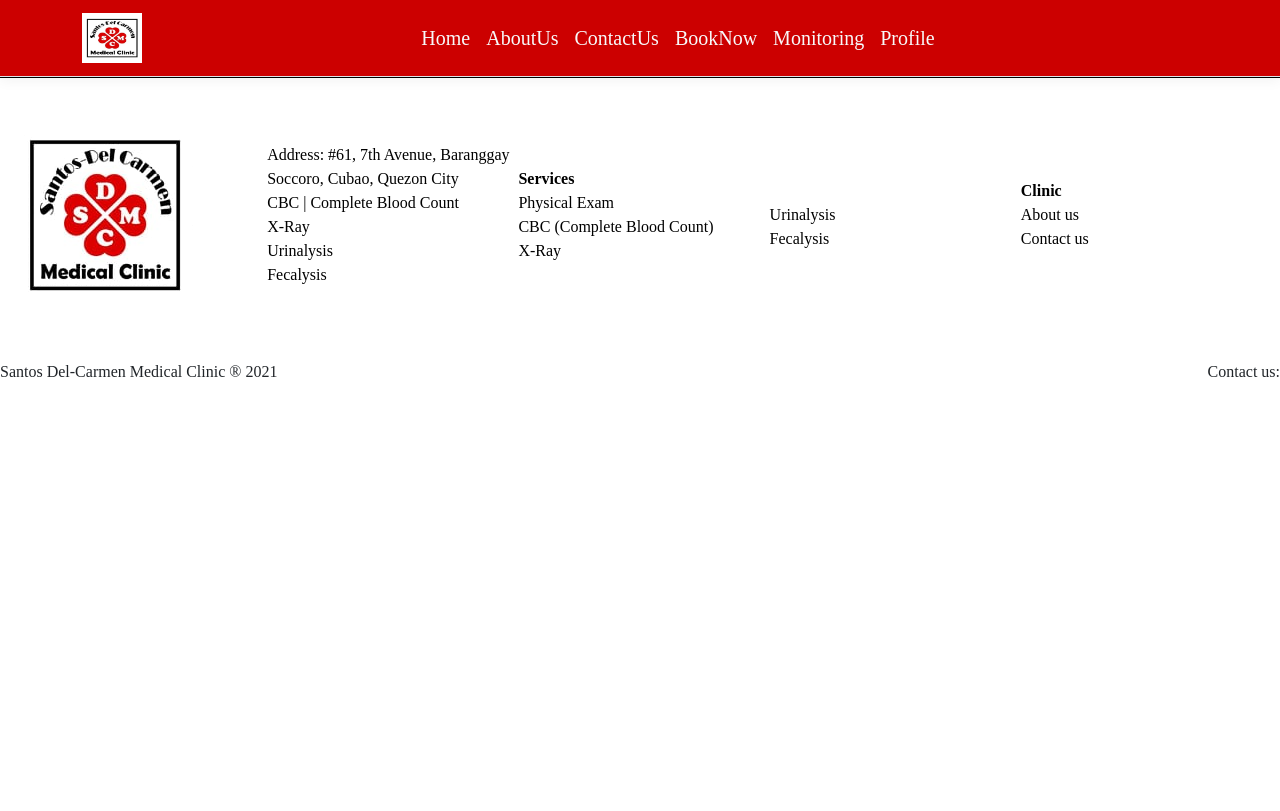
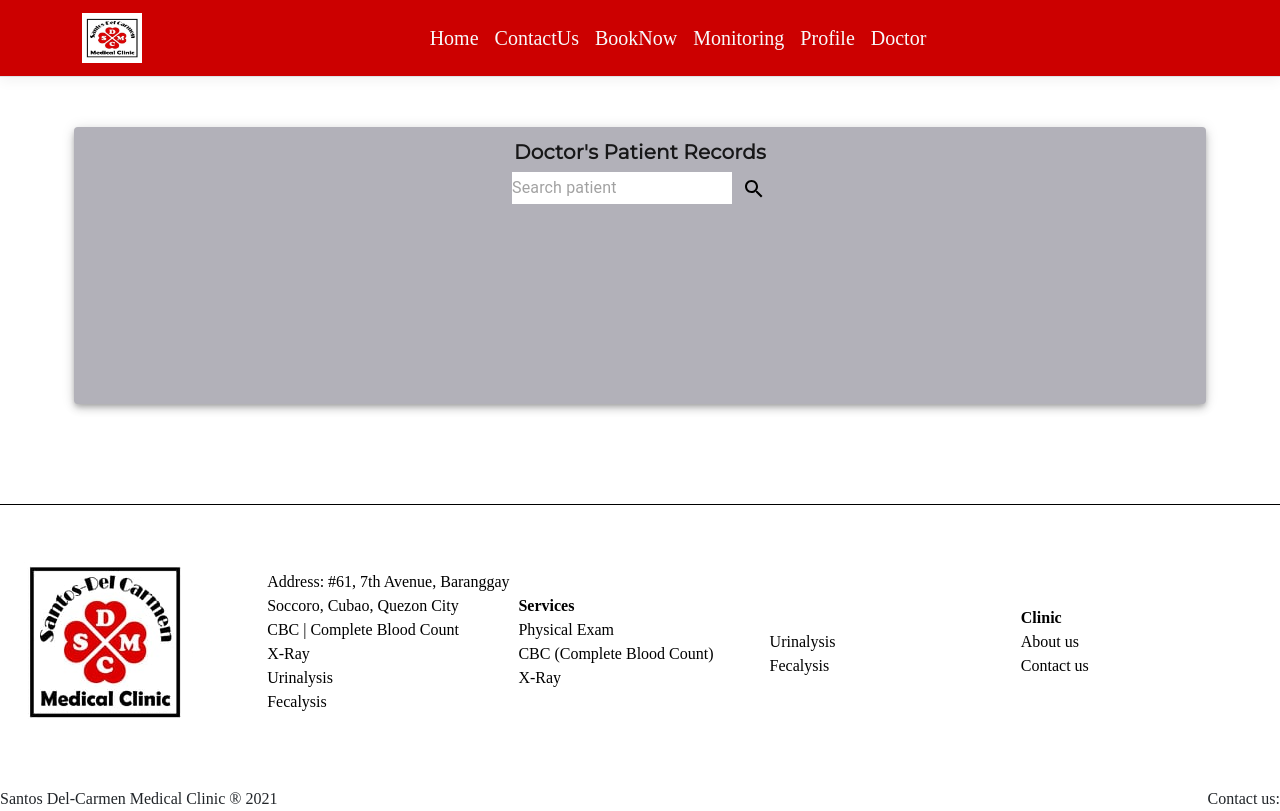
Before and after one commit to Marcelo-Lim/sdmc-appointment-app, a React (Create React App) app: page /Doctor in a window 1280 px wide. Built offline with nearby package versions, Linux system fonts and the light colour scheme; what @mobiscroll/react would draw is missing.

Commit message:
added components for doctor's ui

```diff
--- a/src/Styles/colors.js
+++ b/src/Styles/colors.js
@@ -2,4 +2,5 @@ export const COLORS = {
     BLACK: "#000000",
     WHITE: "#FFFFFF",
     RED: "#CC0000",
+    GREY: "#B2B1B9",
 };
--- a/src/components/NavBar/Navmenu.js
+++ b/src/components/NavBar/Navmenu.js
@@ -19,10 +19,6 @@ const menu =[
         component: "/Home"
     },
     {
-        title: "AboutUs",
-        component: "/AboutUs"
-    },
-    {
         title: "ContactUs",
         component: "/ContactUs"
     },
@@ -37,6 +33,10 @@ const menu =[
     {
       title: "Profile",
       component: "/Profile"
+    },
+    {
+      title: "Doctor",
+      component: "/Doctor"
     },
 ]
 
--- a/src/pages/AboutUs.js
+++ /dev/null
@@ -1,21 +0,0 @@
-import { makeStyles, Typography } from "@material-ui/core";
-import React from "react";
-
-const AboutUs = () => {
-const classes = useStyles();
-  return (
-    <div>
-      <div className="heading">
-        <Typography className={classes.typo1}>About Us</Typography>
-      </div>
-    </div>
-  )
-};
-const useStyles = makeStyles((theme) => ({
-
-  typo1: {
-    marginTop: "100px",
-    fontSize: "30px",
-  }
-}))
-export default AboutUs;
--- a/src/pages/Doctor.js
+++ b/src/pages/Doctor.js
@@ -1,11 +1,28 @@
 import React from "react";
-import { Typography, makeStyles } from "@material-ui/core";
+import { Typography, makeStyles, Paper, Container } from "@material-ui/core";
+import SearchIcon from '@mui/icons-material/Search';
+import InputBase from '@mui/material/InputBase';
+import IconButton from '@mui/material/IconButton';
+import { COLORS } from "../Styles/colors";
 
 const Doctor = () => {
 const classes = useStyles();
     return (
         <div>
-            <Typography className={classes.typo1}>Doctor's UI</Typography>
+            <Container className={classes.container}>
+                <Paper className={classes.paper} elevation={5}>
+                    <Typography className={classes.typo1}>Doctor's Patient Records</Typography>
+                        <InputBase
+                            className={classes.input}
+                            sx={{ ml: 1, flex: 1 }}
+                            placeholder="Search patient"
+                            inputProps={{ 'aria-label': 'search google maps' }}
+                        />
+                        <IconButton type="submit" sx={{ p: '10px' }} aria-label="search">
+                            <SearchIcon className={classes.icon} />
+                        </IconButton>
+                </Paper>
+            </Container>
         </div>
     )
 };
@@ -13,7 +30,31 @@ const classes = useStyles();
 const useStyles = makeStyles((theme) => ({
 
     typo1: {
-        fontSize: "10px",
+        fontSize: "20px",
+        fontWeight: "bold",
+        fontFamily: "Montserrat",
+        paddingTop: "10px",
+    },
+
+    paper: {
+        marginTop: "50px",
+        marginLeft: "50px",
+        marginRight: "50px",
+        textAlign: "center",
+        backgroundColor: COLORS.GREY,
+    },
+
+    container: {
+        marginBottom: "100px",
+    },
+
+    input: {
+        backgroundColor: COLORS.WHITE,
+        marginBottom: "200px"
+    },
+
+    icon: {
+        color: COLORS.BLACK
     },
 
 }))
--- a/src/pages/Monitoring.js
+++ b/src/pages/Monitoring.js
@@ -32,7 +32,7 @@ const classes = useStyles();
 const useStyles = makeStyles((theme) => ({
 
     paper1: {
-        marginTop: "100px",
+        marginTop: "50px",
         marginBottom: "100px",
         marginLeft: "50px",
         marginRight: "50px",
@@ -42,7 +42,8 @@ const useStyles = makeStyles((theme) => ({
     typo1: {
         fontSize: "30px",
         marginBottom: "10px",
-        fontWeight: "bold"
+        fontWeight: "bold",
+        fontFamily: "Montserrat",
     },
 
     typo2: {
--- a/src/pages/Profile.js
+++ b/src/pages/Profile.js
@@ -22,8 +22,8 @@ const classes = useStyles();
                             <Card className={classes.card}>
                                 <CardActionArea>
                                     <CardContent>
-                                        <Typography>Date</Typography>
-                                        <Typography>Time</Typography>
+                                        <Typography className={classes.typo4}>Date</Typography>
+                                        <Typography  className={classes.typo4}>Time</Typography>
                                         <Typography className={classes.typoIcon}>
                                             <CancelIcon sx={{ fontSize: 25 }}/>&nbsp;&nbsp;&nbsp;&nbsp;
                                             <EditIcon sx={{ fontSize: 25 }}/>
@@ -36,8 +36,8 @@ const classes = useStyles();
                             <Card className={classes.card}>
                                 <CardActionArea>
                                     <CardContent>
-                                        <Typography>Date</Typography>
-                                        <Typography>Time</Typography>
+                                        <Typography className={classes.typo4}>Date</Typography>
+                                        <Typography className={classes.typo4}>Time</Typography>
                                         <Typography className={classes.typoIcon}>
                                             <CancelIcon sx={{ fontSize: 25 }}/>&nbsp;&nbsp;&nbsp;&nbsp;
                                             <EditIcon sx={{ fontSize: 25 }}/>
@@ -50,8 +50,8 @@ const classes = useStyles();
                             <Card className={classes.card}>
                                 <CardActionArea>
                                     <CardContent>
-                                        <Typography>Date</Typography>
-                                        <Typography>Time</Typography>
+                                        <Typography className={classes.typo4}>Date</Typography>
+                                        <Typography className={classes.typo4}>Time</Typography>
                                         <Typography className={classes.typoIcon}>
                                             <CancelIcon sx={{ fontSize: 25 }}/>&nbsp;&nbsp;&nbsp;&nbsp;
                                             <EditIcon sx={{ fontSize: 25 }}/>
@@ -70,7 +70,7 @@ const classes = useStyles();
 const useStyles = makeStyles((theme) => ({
 
     paper: {
-        marginTop: "100px",
+        marginTop: "50px",
         marginLeft: "59px",
         marginRight: "50px",
         textAlign: "left"
@@ -80,14 +80,16 @@ const useStyles = makeStyles((theme) => ({
         fontSize: "20px",
         fontWeight: "bold",
         marginTop: "50px",
-        paddingLeft: "20px"
+        paddingLeft: "20px",
+        fontFamily: "Montserrat",
     },
 
     typo2: {
         fontSize: "15px",
         fontWeight: "100",
         marginTop: "5px",
-        paddingLeft: "20px"
+        paddingLeft: "20px",
+        fontFamily: "Montserrat",
     },
 
     paper2: {
@@ -101,6 +103,7 @@ const useStyles = makeStyles((theme) => ({
     typo3: {
         fontSize: "20px",
         fontWeight: "bold",
+        fontFamily: "Montserrat",
     },
 
     container: {
@@ -114,6 +117,13 @@ const useStyles = makeStyles((theme) => ({
     typoIcon: {
         marginTop: "20px"
     },
+
+    typo4: {
+        fontSize: "15px",
+        fontWeight: "100",
+        marginTop: "5px",
+        fontFamily: "Montserrat",
+    }
 }))
 
 export default Profile;
--- a/src/routes/index.js
+++ b/src/routes/index.js
@@ -6,10 +6,10 @@ import Footer from "../components/Footer/footer";
 
 import Home from '../pages/Home';
 import ContactUs from '../pages/ContactUs';
-import AboutUs from '../pages/AboutUs';
 import BookNow from '../pages/BookNow';
 import Monitoring from '../pages/Monitoring';
 import Profile from '../pages/Profile';
+import Doctor from '../pages/Doctor';
 import ScrollToTop from '../components/ScrollToTop/ScrollToTop';
 
 const RootRoutes =()=>{
@@ -19,11 +19,11 @@ const RootRoutes =()=>{
             <ScrollToTop>
             <Route exact path='/' component={Home} />
             <Route exact path='/Home' component={Home} />
-            <Route exact path='/AboutUs' component={AboutUs} />
             <Route exact path='/ContactUs' component={ContactUs} />
             <Route exact path='/BookNow' component={BookNow}/>
             <Route exact path='/Monitoring' component={Monitoring}/>
             <Route exact path='/Profile' component={Profile}/>
+            <Route exact path='/Doctor' component={Doctor}/>
             </ScrollToTop>
             <Footer/>
         </Router>
```
Also changed, not shown: package.json (indentation only), 2 other files (tests, documents, lock files or other folders).
